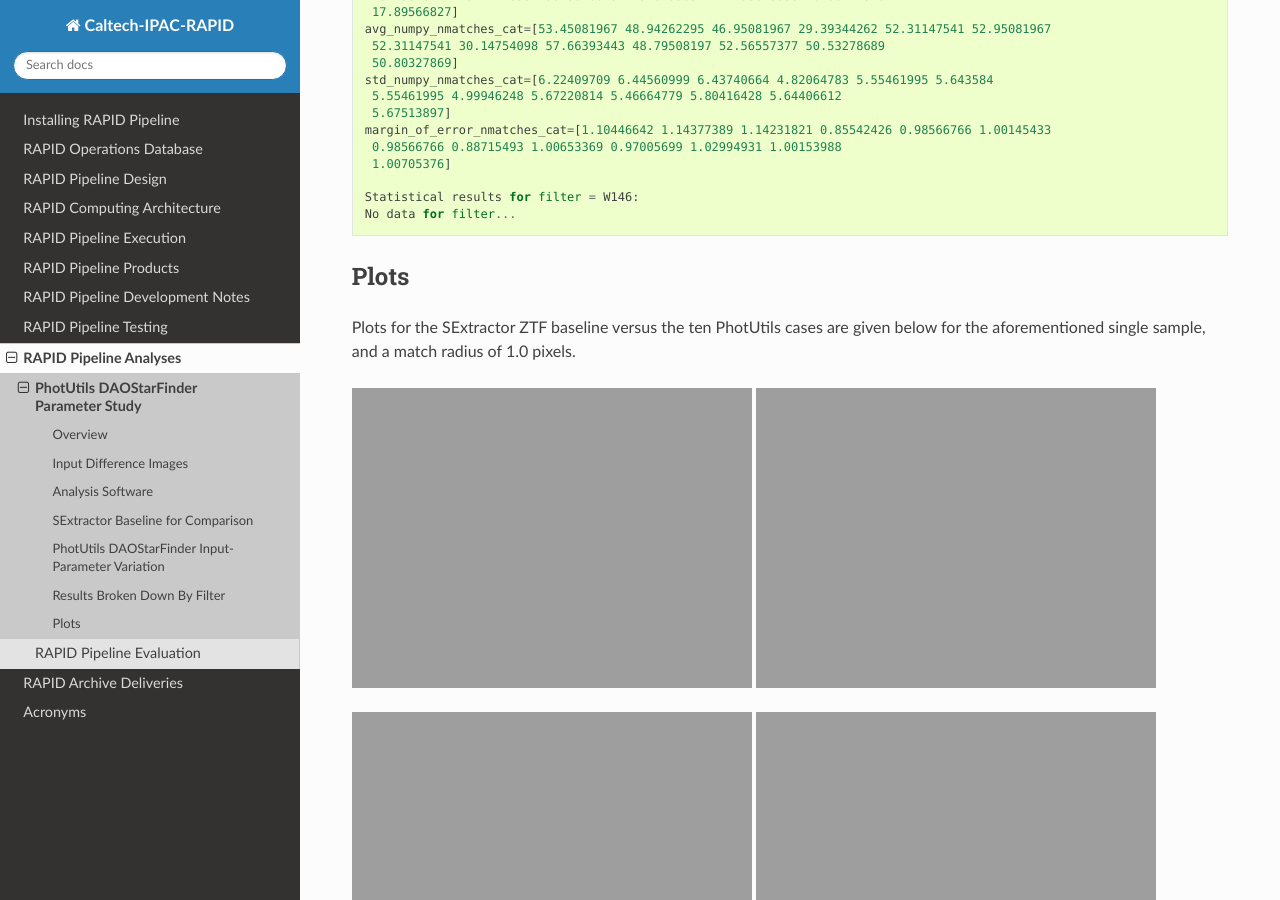
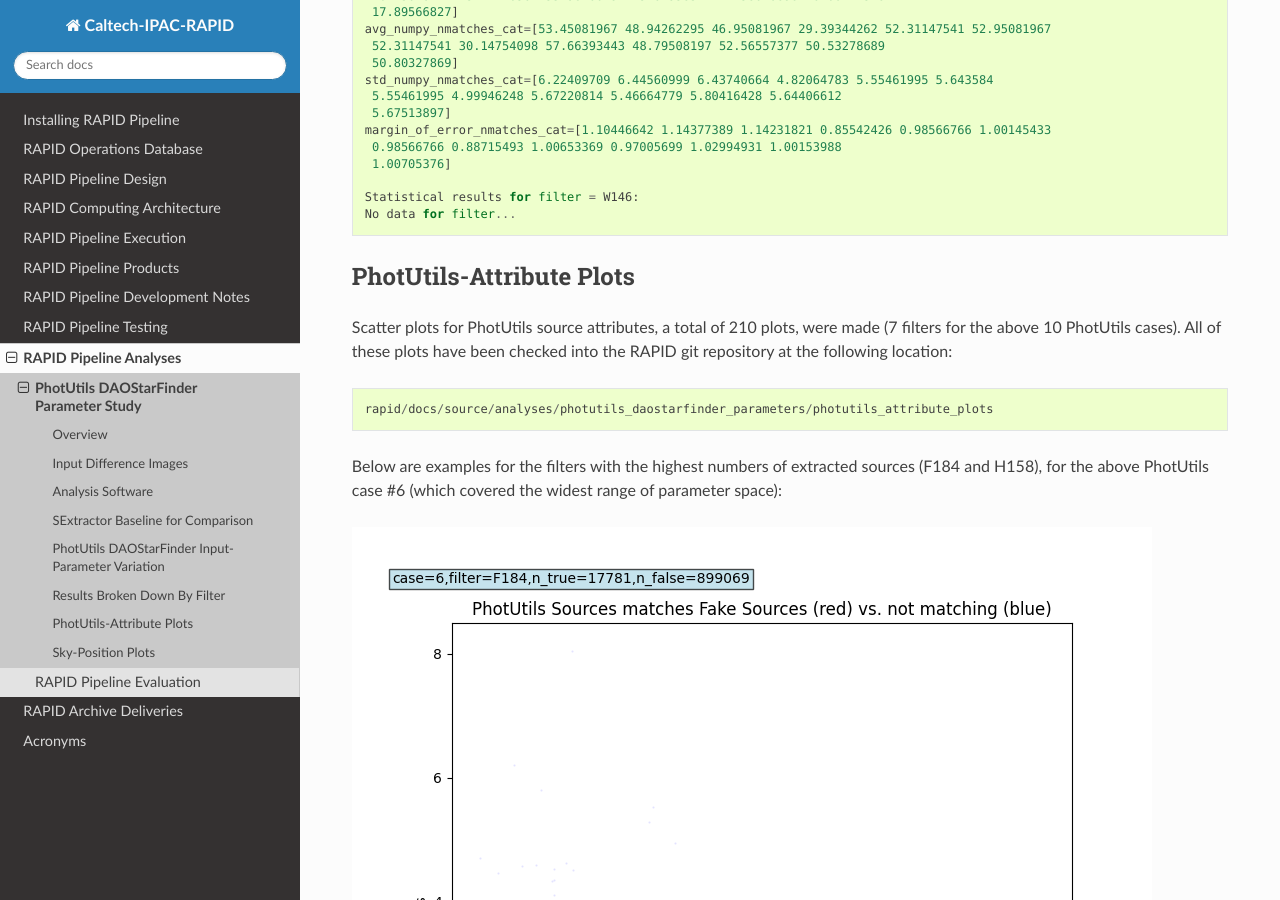
Before and after one commit to Caltech-IPAC/rapid, a Sphinx documentation site: the page built from docs/source/analyses/photutils_daostarfinder_parameters/photutils_daostarfinder_parameters.rst, in a window 1280 px wide and 900 px high, scrolled down 5751 px. Built offline with Sphinx 7.4.7 and the Read the Docs theme 3.1.0, drawn with Linux system fonts in a browser that asks for light colours.

Commit message:
Added new section entitled PhotUtils-Attribute Plots.

```diff
--- a/docs/source/analyses/photutils_daostarfinder_parameters/photutils_daostarfinder_parameters.rst
+++ b/docs/source/analyses/photutils_daostarfinder_parameters/photutils_daostarfinder_parameters.rst
@@ -287,7 +287,29 @@ Results Broken Down By Filter
     No data for filter...
 
 
-Plots
+PhotUtils-Attribute Plots
+************************************
+
+Scatter plots for PhotUtils source attributes, a total of 210 plots, were made (7 filters for the above 10 PhotUtils cases).
+All of these plots have been checked into the RAPID git repository at the following location:
+
+.. code-block::
+
+   rapid/docs/source/analyses/photutils_daostarfinder_parameters/photutils_attribute_plots
+
+Below are examples for the filters with the highest numbers of extracted sources (F184 and H158), for the above
+PhotUtils case #6 (which covered the widest range of parameter space):
+
+.. image:: photutils_attribute_plots/photutils_sharpness_case=6_filter=F184.png
+.. image:: photutils_attribute_plots/photutils_roundness1_case=6_filter=F184.png
+.. image:: photutils_attribute_plots/photutils_roundness2_case=6_filter=F184.png
+
+.. image:: photutils_attribute_plots/photutils_sharpness_case=6_filter=H158.png
+.. image:: photutils_attribute_plots/photutils_roundness1_case=6_filter=H158.png
+.. image:: photutils_attribute_plots/photutils_roundness2_case=6_filter=H158.png
+
+
+Sky-Position Plots
 ************************************
 
 Plots for the SExtractor ZTF baseline versus the ten PhotUtils cases are given below for the aforementioned single sample,
```
